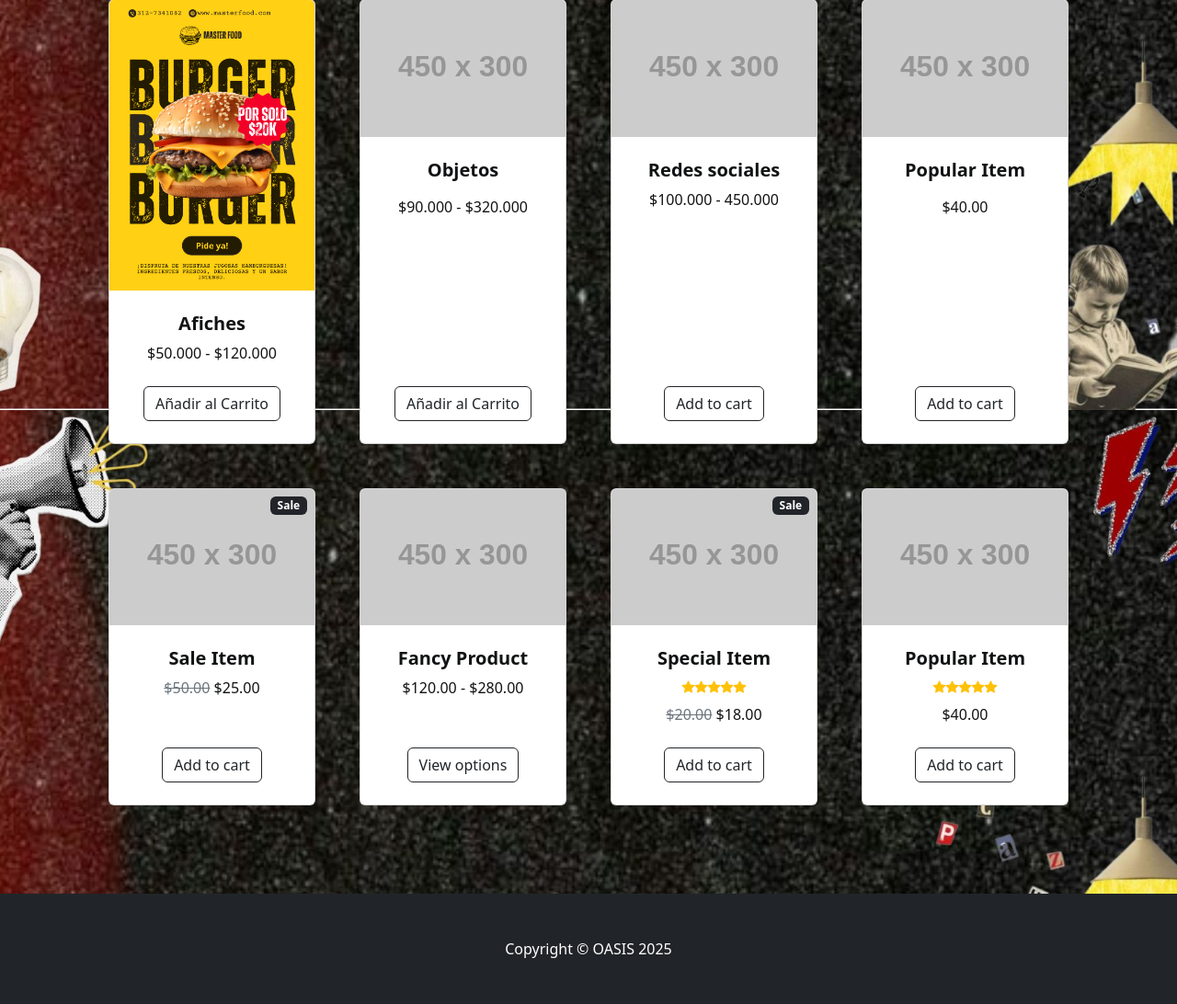
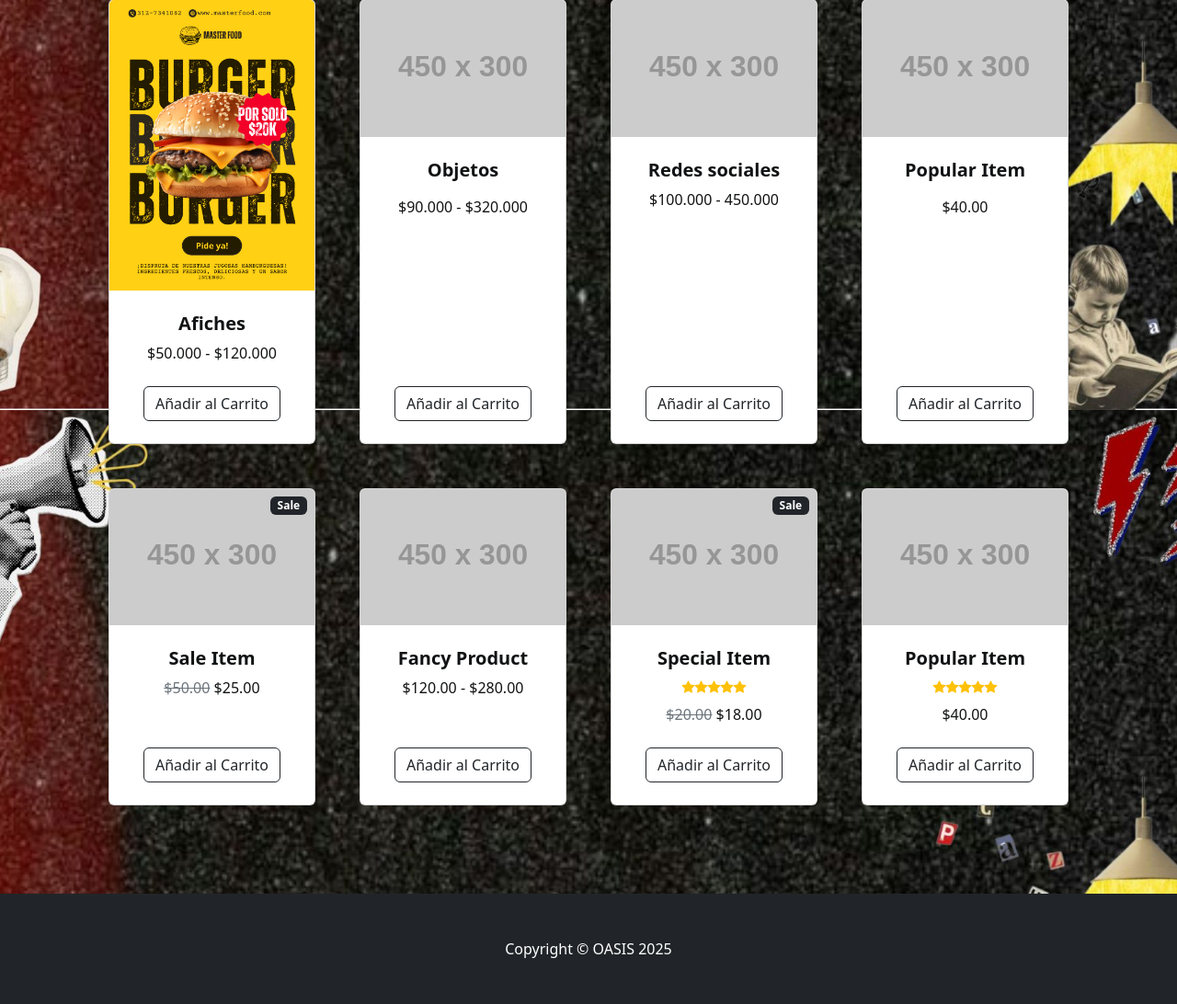
Before and after one commit to andres-gutierrezri/oasis, a Python web app: template templates/catalogo.html in a window 1280 px wide. Shown: the part 354-1446 px from the top of the page at 92% size. Run offline with Jinja, Linux system fonts and the light colour scheme; the template is opened without the code that fills it, so the values that code supplies are empty; grey boxes labelled with a size stand in for pictures from a placeholder-image service; some libraries are stand-ins or nearby versions.

Commit message:
Implement code changes to enhance functionality and improve performance

```diff
--- a/templates/catalogo.html
+++ b/templates/catalogo.html
@@ -119,7 +119,7 @@
                             </div>
                             <!-- Product actions-->
                             <div class="card-footer p-4 pt-0 border-top-0 bg-transparent">
-                                <div class="text-center"><a class="btn btn-outline-dark mt-auto" href="#">Add to cart</a></div>
+                                <div class="text-center"><a class="btn btn-outline-dark mt-auto" href="#">Añadir al Carrito</a></div>
                             </div>
                         </div>
                     </div>
@@ -141,7 +141,7 @@
                             </div>
                             <!-- Product actions-->
                             <div class="card-footer p-4 pt-0 border-top-0 bg-transparent">
-                                <div class="text-center"><a class="btn btn-outline-dark mt-auto" href="#">Add to cart</a></div>
+                                <div class="text-center"><a class="btn btn-outline-dark mt-auto" href="#">Añadir al Carrito</a></div>
                             </div>
                         </div>
                     </div>
@@ -163,7 +163,7 @@
                             </div>
                             <!-- Product actions-->
                             <div class="card-footer p-4 pt-0 border-top-0 bg-transparent">
-                                <div class="text-center"><a class="btn btn-outline-dark mt-auto" href="#">Add to cart</a></div>
+                                <div class="text-center"><a class="btn btn-outline-dark mt-auto" href="#">Añadir al Carrito</a></div>
                             </div>
                         </div>
                     </div>
@@ -182,7 +182,7 @@
                             </div>
                             <!-- Product actions-->
                             <div class="card-footer p-4 pt-0 border-top-0 bg-transparent">
-                                <div class="text-center"><a class="btn btn-outline-dark mt-auto" href="#">View options</a></div>
+                                <div class="text-center"><a class="btn btn-outline-dark mt-auto" href="#">Añadir al Carrito</a></div>
                             </div>
                         </div>
                     </div>
@@ -212,7 +212,7 @@
                             </div>
                             <!-- Product actions-->
                             <div class="card-footer p-4 pt-0 border-top-0 bg-transparent">
-                                <div class="text-center"><a class="btn btn-outline-dark mt-auto" href="#">Add to cart</a></div>
+                                <div class="text-center"><a class="btn btn-outline-dark mt-auto" href="#">Añadir al Carrito</a></div>
                             </div>
                         </div>
                     </div>
@@ -239,7 +239,7 @@
                             </div>
                             <!-- Product actions-->
                             <div class="card-footer p-4 pt-0 border-top-0 bg-transparent">
-                                <div class="text-center"><a class="btn btn-outline-dark mt-auto" href="#">Add to cart</a></div>
+                                <div class="text-center"><a class="btn btn-outline-dark mt-auto" href="#">Añadir al Carrito</a></div>
                             </div>
                         </div>
                     </div>
```
Also changed, not shown: static/img/iconos.png (added).
